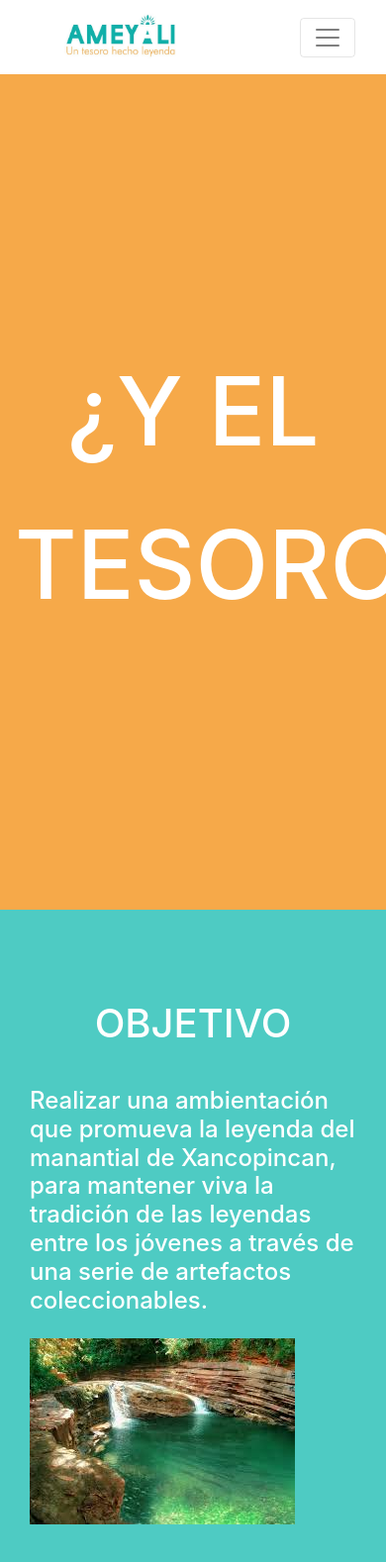
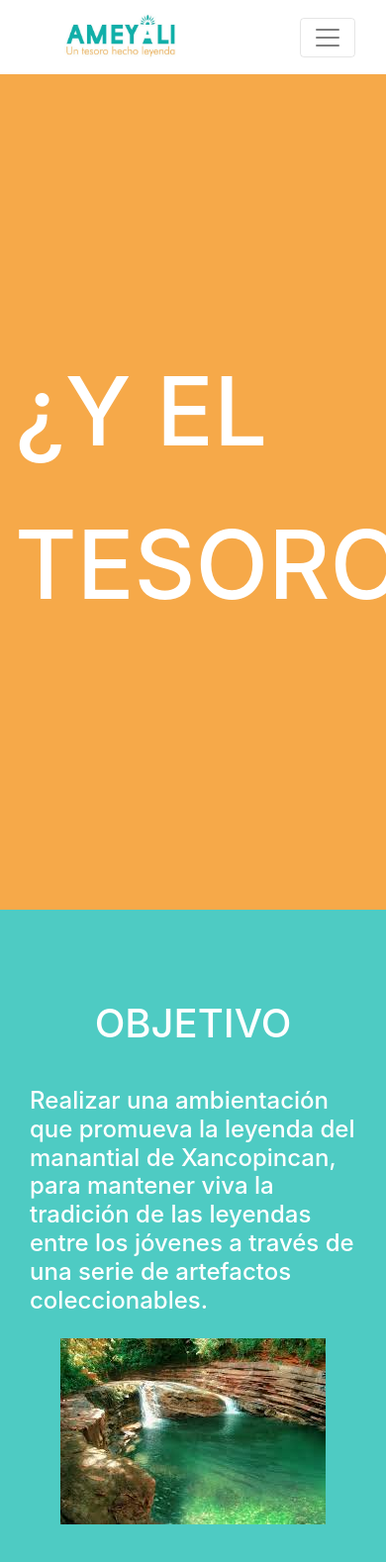
Before and after one commit to Newstop/Ameyali, a plain HTML site: page index.html in a window 390 px wide. Shown: the top 1578 px of the page at 99% size. Drawn offline with nearby package versions, Linux system fonts and the light colour scheme.

Commit message:
pagina actualizada 3

```diff
--- a/index.html
+++ b/index.html
@@ -66,7 +66,7 @@
 
 
 
-            <div class="heroscreen_text col text-center ha align-self-center">
+            <div class="heroscreen_text col-md-3 offset-md-2 ha align-self-center">
 
             <h1>¿Y EL</h1>
             <h1>TESORO?</h1>
@@ -86,7 +86,7 @@
 
           <h1 class="info_description col text-center">OBJETIVO</h1>
 
-          <div class="col text-left">
+          <div class="col text-c">
 
               <h4>Realizar una ambientación que promueva la leyenda del manantial de Xancopincan, para mantener viva la tradición de las leyendas entre los jóvenes a través de una serie de artefactos coleccionables.</h4>
 
@@ -94,10 +94,10 @@
 
         </div>
 
-        <div class="info_venue col-12 col-md-4 ha align-self-center">
+        <div class="info_venue col col-md-4 ha align-self-center">
 
 
-          <div class="col text-left">
+          <div class="col text-center">
 
            <img src="img/descarga.jpeg">
 
@@ -223,6 +223,9 @@
           <div class="participantes_item_back col imgLiquid imgLiquidFill">
 
             <img src="img/chim.jpg" alt="Participante">
+
+
+
 
           </div>
 
```
